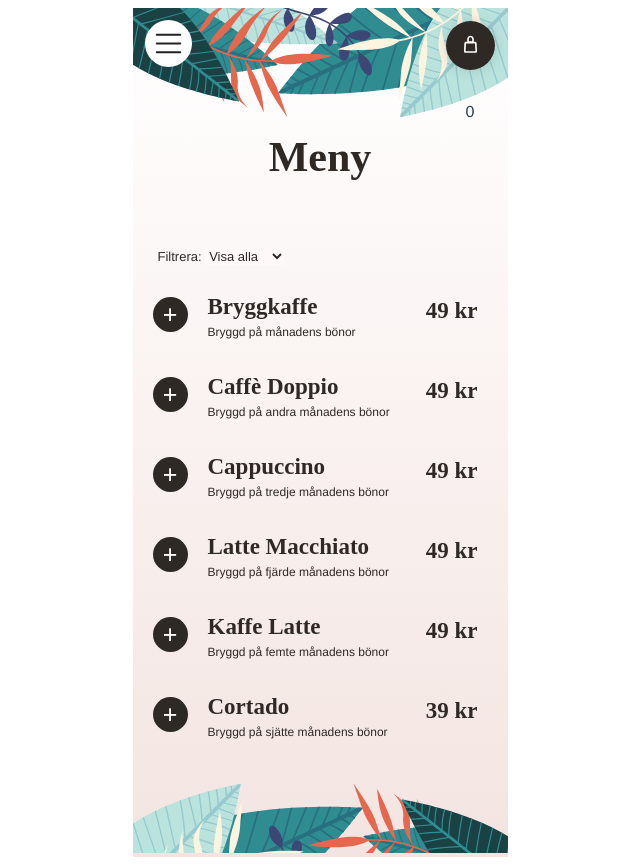
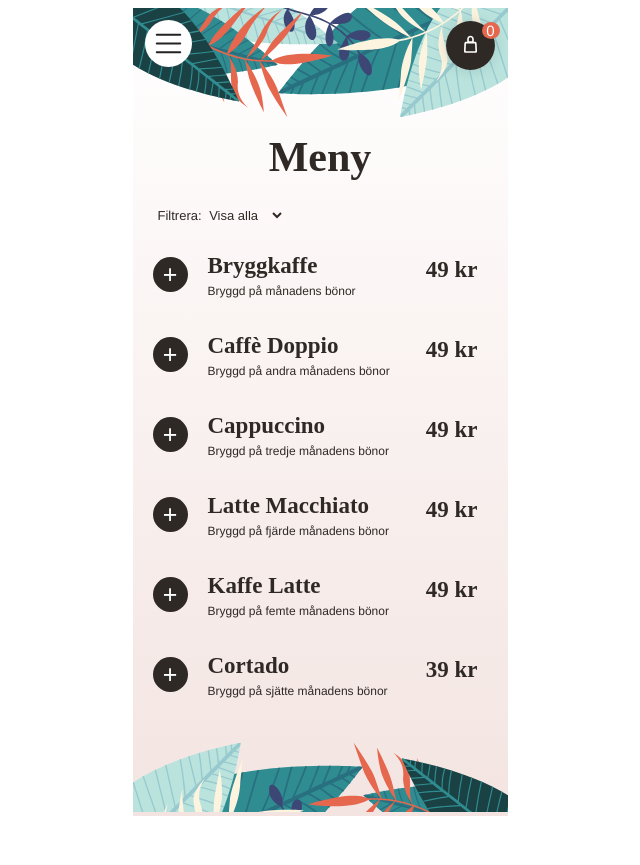
Before and after one commit to annikakubaj/Airbean, a Vue app in the folder airbean-project/: page /meny in a window 1280 px wide. Shown: the whole page, without its empty margins (320-960 px from the left). After the commit the page ends 824 px from the top, so only its background shows below. Built offline with nearby package versions, Linux system fonts and the light colour scheme.

Commit message:
CSS på räknaren och i cart

```diff
--- a/airbean-project/src/components/CartList.vue
+++ b/airbean-project/src/components/CartList.vue
@@ -97,7 +97,7 @@ h2{
 
 h3{
   text-align: left;
-  margin:70px 0px 0px 15px;
+  margin:50px 0px 0px 15px;
   font-family: serif;
   font-size: 25px;
   color: rgba(47, 41, 38, 1);
@@ -118,11 +118,16 @@ h3:after {
   font-size:25px;
   font-weight: bold;
   color: rgba(47, 41, 38, 1);
+  position: relative;
+  top: -28px;
 }
 
 .info{
   font-size: 12px;
-  margin:0px;
+  margin:0px 18px;
+  text-align: left;
+  position: relative;
+  top:-26px;
 }
 
   .cart{
--- a/airbean-project/src/components/MenuList.vue
+++ b/airbean-project/src/components/MenuList.vue
@@ -1,8 +1,5 @@
 <template>
   <div class>
-
-    <!-- Visar hur många artiklar som ligger i cart -->
-    <h3 class="cart-count">{{articlesInCart}}</h3>
 
     <!-- Modal -->
     <div v-if="showPopup">
@@ -129,17 +126,6 @@ export default {
 
 <style scoped>
 
-.cart-count{
-  width: 22px;
-  background-color:rgba(229, 103, 78, 1);
-  border-radius: 50%;
-  position: relative;
-  left:340px;
-  top: -260px;
-  color:white;
-
-}
-
 label{
   color:rgba(47, 41, 38, 1);
   font-size: 13px;
--- a/airbean-project/src/views/Header.vue
+++ b/airbean-project/src/views/Header.vue
@@ -6,7 +6,7 @@
         <!-- Visar cart-ikonen ifall man är på meny-sidan -->
         <div v-if="currentRouteName === 'Meny'">
             <img class ="carticon" src="../assets/cart.svg" alt="cart" @click="showCart">
-            <p>{{articlesInCart}}</p>
+            <p class="cart-counter">{{articlesInCart}}</p>
         </div>
 
         <CartList v-if="show === true"/>
@@ -83,5 +83,18 @@ export default {
     height: 75px;
 }
 
+.cart-counter{
+  width: 18px;
+  background-color:rgba(229, 103, 78, 1);
+  border-radius: 50%;
+  position: relative;
+  color:white;
+  left:49px;
+  top:-80px;
+  font-size: 15px;
+
+
+}
+
 
 </style>
```
